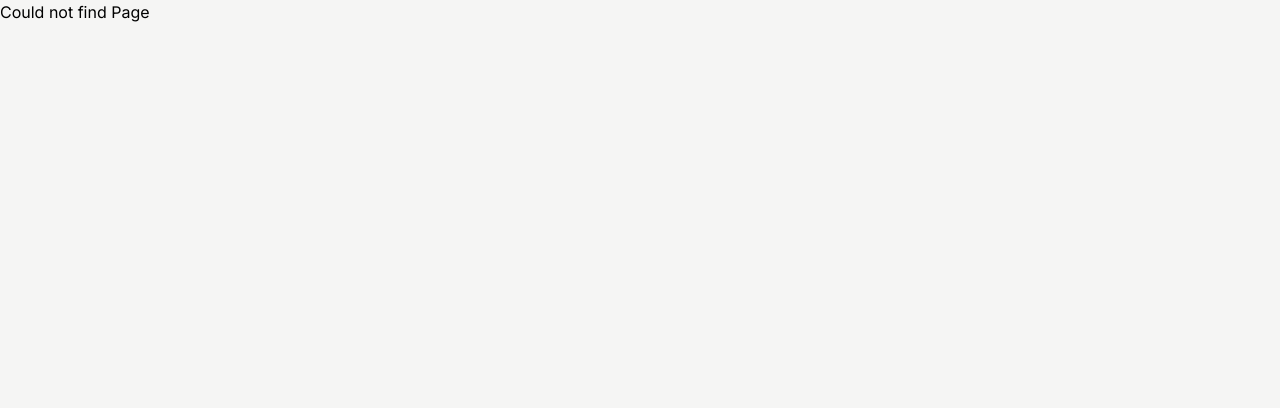
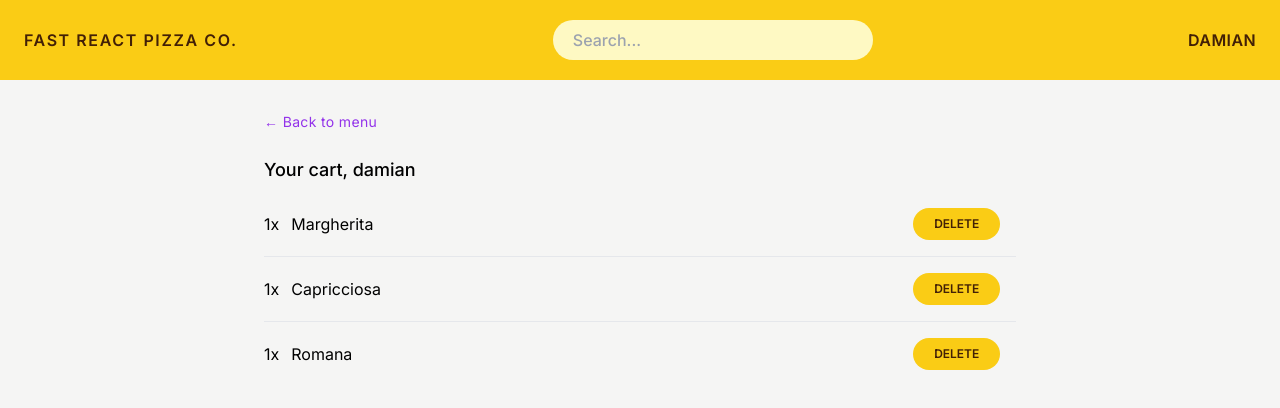
Before and after one commit to Sophianx234/fast-react-pizza, a React (Vite) app: page /cart in a window 1280 px wide. Before the commit this address had no page. Shown: the top 408 px of the page. Built offline with nearby package versions, Linux system fonts and the light colour scheme.

Commit message:
implementing cart

```diff
--- a/package.json
+++ b/package.json
@@ -10,9 +10,12 @@
     "preview": "vite preview"
   },
   "dependencies": {
+    "@reduxjs/toolkit": "^2.2.7",
     "react": "^18.3.1",
     "react-dom": "^18.3.1",
-    "react-router-dom": "^6.26.1"
+    "react-redux": "^9.1.2",
+    "react-router-dom": "^6.26.1",
+    "redux": "^5.0.1"
   },
   "devDependencies": {
     "@eslint/js": "^9.9.0",
--- a/src/App.jsx
+++ b/src/App.jsx
@@ -4,6 +4,7 @@ import AppLayout from "./features/AppLayout"
 import Error from "./features/components/Error"
 import Menu from "./features/menu/Menu"
 import {loader as menuLoader} from './features/menu/Menu'
+import Cart from "./features/cart/Cart"
 
 const router = createBrowserRouter([
   {
@@ -17,7 +18,12 @@ const router = createBrowserRouter([
       {
         path: '/menu',
         element: <Menu/>,
-        loader: menuLoader
+        loader: menuLoader,
+        errorElement: <Error/>
+      },
+      {
+        path: '/cart',
+        element: <Cart/>
       }
     ]
 
--- a/src/features/AppLayout.jsx
+++ b/src/features/AppLayout.jsx
@@ -1,15 +1,21 @@
 import { Outlet } from "react-router-dom"
 import Header from "./components/Header"
 import CartOverview from "./cart/CartOverview"
+import { useSelector } from "react-redux"
+import { getQuantity } from "../store"
 
 function AppLayout() {
+    const numQuantity = useSelector(getQuantity)
     return (
-        <div>
+        <div className="relative">
             <Header/>
            <main>
             <Outlet/>
            </main>
-           <CartOverview/>
+
+           {numQuantity?<CartOverview/>: null}
+
+
         </div>
     )
 }
--- /dev/null
+++ b/src/features/cart/Cart.jsx
@@ -0,0 +1,61 @@
+import Button from "../components/Button"
+import CartItem from "./CartItem"
+
+function Cart() {
+    const fakeCart = [
+        {
+            "id": 1,
+            "name": "Margherita",
+            "unitPrice": 12,
+            "imageUrl": "https://dclaevazetcjjkrzczpc.supabase.co/storage/v1/object/public/pizzas/pizza-1.jpg",
+            "ingredients": [
+                "tomato",
+                "mozzarella",
+                "basil"
+            ],
+            "soldOut": false
+        },
+        {
+            "id": 2,
+            "name": "Capricciosa",
+            "unitPrice": 14,
+            "imageUrl": "https://dclaevazetcjjkrzczpc.supabase.co/storage/v1/object/public/pizzas/pizza-2.jpg",
+            "ingredients": [
+                "tomato",
+                "mozzarella",
+                "ham",
+                "mushrooms",
+                "artichoke"
+            ],
+            "soldOut": true
+        },
+        {
+            "id": 3,
+            "name": "Romana",
+            "unitPrice": 15,
+            "imageUrl": "https://dclaevazetcjjkrzczpc.supabase.co/storage/v1/object/public/pizzas/pizza-3.jpg",
+            "ingredients": [
+                "tomato",
+                "mozzarella",
+                "prosciutto"
+            ],
+            "soldOut": false
+        },
+            ]
+    return (
+        <div className="flex flex-col mx-auto max-w-[800px] justify-center  px-6 mt-8  ">
+            <Button to='menu' type='linkMain'>&larr; Back to menu</Button>
+        <div className="mt-6">
+            <h4 className="text-lg font-medium">Your cart, damian</h4>
+            <ul className="divide-y  mt-2">
+            {fakeCart.map(item=><CartItem item={item} key={item.id} />)}
+            </ul>
+
+        </div>
+
+
+        </div>
+    )
+}
+
+export default Cart
--- /dev/null
+++ b/src/features/cart/CartItem.jsx
@@ -0,0 +1,21 @@
+import Button from "../components/Button"
+
+
+function CartItem({item}) {
+    const {name} = item
+    return (
+        <div className="py-4 grid grid-cols-[3fr_.4fr] items-center justify-between pr-4">
+            <div className="flex space-x-3">
+                <span>1x</span>
+                <span>{name}</span>
+
+
+            </div>
+            <Button type='secondary'>Delete</Button>
+
+
+        </div>
+    )
+}
+
+export default CartItem
--- a/src/features/cart/CartOverview.jsx
+++ b/src/features/cart/CartOverview.jsx
@@ -1,15 +1,24 @@
-import Button from "../components/Button"
+import { useSelector } from "react-redux";
+import Button from "../components/Button";
+import { getQuantity, getTotalPrice } from "../../store";
+import { formatCurrency } from "../utils/helpers";
 
 function CartOverview() {
-    return (
-        <div className="bg-zinc-900 text-gray-200 text-base  flex justify-between px-4 py-4">
-            <div className="flex space-x-4">
-                <div><span>1</span> <span>Pizzas</span></div>
-                <p>$12</p>
-            </div>
-                <Button to='cart'>Open Cart &rarr;</Button>
+  const numItems = useSelector(getQuantity);
+  const totalPrice = useSelector(getTotalPrice);
+  return (
+    <div className="sticky bottom-0 left-0 right-0 flex justify-between bg-zinc-900 px-6 py-4 text-base text-zinc-200 mt-24" >
+      <div className="flex space-x-4">
+        <div>
+          <span>{numItems}</span> <span>Pizzas</span>
         </div>
-    )
+        <p>{formatCurrency(totalPrice)}</p>
+      </div>
+      <Button to="cart" type="link">
+        Open Cart &rarr;
+      </Button>
+    </div>
+  );
 }
 
-export default CartOverview
+export default CartOverview;
--- /dev/null
+++ b/src/features/cart/CartSlice.js
@@ -0,0 +1,20 @@
+import { createSlice } from "@reduxjs/toolkit";
+const initialState = {
+    cart: [],
+
+}
+const cartSlice = createSlice({
+    name: 'cart',
+    initialState,
+    reducers: {
+        addItem(state,action){
+            state.cart.push(action.payload)
+
+        }
+    }
+
+})
+
+
+export default cartSlice.reducer
+export const {addItem} = cartSlice.actions
--- a/src/features/components/Button.jsx
+++ b/src/features/components/Button.jsx
@@ -1,18 +1,29 @@
-import { Link } from "react-router-dom"
+import { Link } from "react-router-dom";
 
-function Button({children, type, to}) {
-    const base = 'bg-yellow-400 hover:bg-yellow-300'
-    const styles ={
-        primary: base + ' py-4 px-4 uppercase text-base font-semibold rounded-full text-yellow-950 mt-4  transition-all',
-        secondary: base +' uppercase px-4 font-semibold  text-sm rounded-full text-yellow-950 py-2'
+function Button({ children, type, to, handleClick }) {
+  const base = "bg-yellow-400 hover:bg-yellow-300 uppercase";
+  const styles = {
+    primary:
+      base +
+      " py-4 px-4 uppercase text-base font-semibold rounded-full text-yellow-950 mt-4  transition-all",
+    secondary:
+      base +
+      " uppercase  font-semibold  text-xs rounded-full text-yellow-950 py-2",
+    link: " uppercase text-sm",
+    linkMain: " text-purple-600 tracking-wide  text-sm  ",
+  };
+  if (to)
+    return (
+      <Link to={`/${to}`} className={styles[type]}>
+        {children}
+      </Link>
+    );
 
-
-    }
-    if(to) return <Link to={`/${to}`} className={styles[type]}>{children}</Link>
-
-    return (
-        <button className={styles[type]}>{children}</button>
-    )
+  return (
+    <button onClick={handleClick} className={styles[type]}>
+      {children}
+    </button>
+  );
 }
 
-export default Button
+export default Button;
--- a/src/features/menu/MenuItem.jsx
+++ b/src/features/menu/MenuItem.jsx
@@ -1,9 +1,24 @@
+import { useDispatch, useSelector } from "react-redux"
 import Button from "../components/Button"
 import { formatCurrency } from "../utils/helpers"
+import { addItem } from "../cart/CartSlice"
 
 function MenuItem({item}) {
-    console.log(item)
+    const dispatch = useDispatch()
     const {id, unitPrice,name, imageUrl, ingredients,soldOut} = item
+
+    const cart = useSelector(store=>store.cart.cart)
+    console.log(cart)
+
+    function handleAddItem(e){
+        e.preventDefault();
+        const newItem = {
+            id, unitPrice,name,imageUrl, ingredients,soldOut
+        }
+        dispatch(addItem(newItem))
+        console.log('clicked')
+
+    }
     return (
         <div className={`flex space-x-4 py-2 ${soldOut && '  z-0 grayscale'} `}>
             <img src={imageUrl} alt={name} className="w-28" />
@@ -13,11 +28,11 @@ function MenuItem({item}) {
                 <h3 className="text-stone-800  font-semibold text-lg">{name}</h3>
                 <p className="text-sm text-stone-500">{ingredients.join(', ')}</p>
                 </div>
-                <div className="grid grid-cols-[2fr_1fr] items-center">
+                <div className="grid grid-cols-[2fr_.6fr] items-center">
             <p className="font-semibold text-stone-600 ">{formatCurrency(unitPrice)}
             </p>
 
-            {!soldOut&& <Button type='secondary'>Add to Cart</Button>}
+            {!soldOut&& <Button type='secondary' handleClick ={handleAddItem}>Add to Cart</Button>}
 
 
                 </div>
--- /dev/null
+++ b/src/store.js
@@ -0,0 +1,15 @@
+import { configureStore } from "@reduxjs/toolkit";
+import CartSlice from "./features/cart/CartSlice";
+
+
+const store = configureStore({
+    reducer:{
+        cart: CartSlice
+    }
+})
+
+export default store
+
+export const getCart = store=>store.cart.cart
+export const getQuantity = store=>store.cart.cart.length
+export const getTotalPrice = store=> store.cart.cart.map(item=>item.unitPrice).reduce((acc,cur)=>acc+cur,0)
```
Also changed, not shown: src/main.jsx (+9 -1 lines), 1 other file (tests, documents, lock files or other folders).
